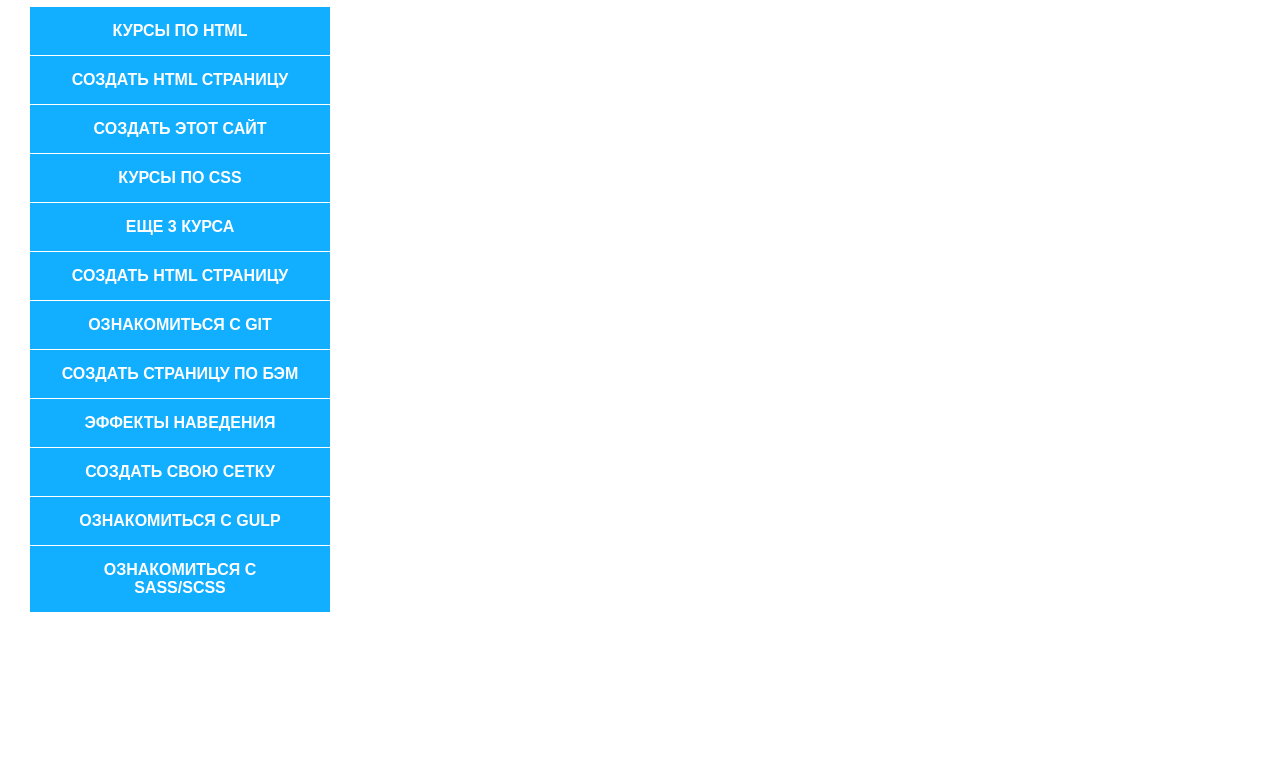
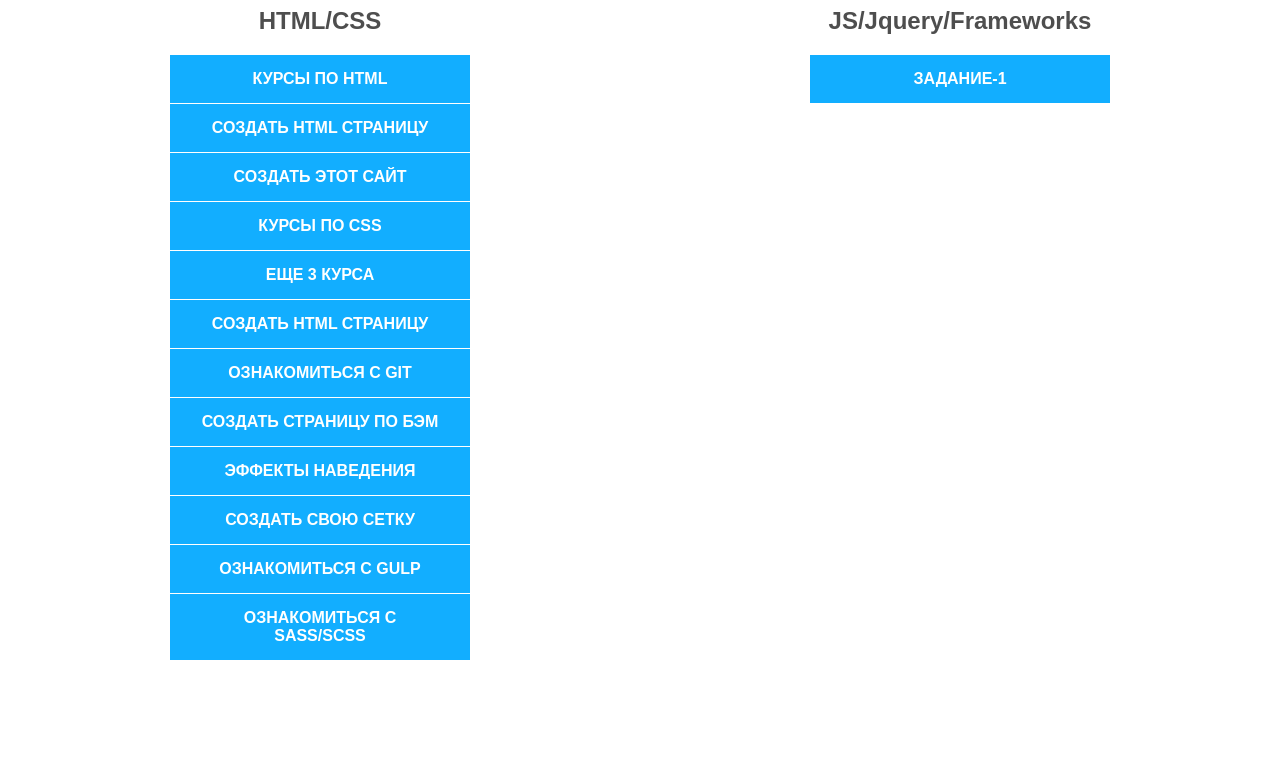
Before and after one commit to wolkart/wolkart.github.io, a plain HTML site: page index.html in a window 1280 px wide. Shown: the part 123-880 px from the top of the page. Before the commit the page ends 800 px from the top, so only its background shows below. Drawn offline with Linux system fonts and the light colour scheme.

Commit message:
Правки

```diff
--- a/css/main.css
+++ b/css/main.css
@@ -14,13 +14,30 @@ html,body {
   color: #4E4E4E;
 }
 
+h1{
+	text-align: center;
+}
+
+h2{
+	margin: 0;
+	margin-bottom: 20px;
+}
+
 .wrapper {
+	display: flex;
 	width: 100%;
 	min-height: 100%;
-	padding: 50px 0 50px 30px;
+	padding: 50px 0;
+}
+.wrapper__col {
+	flex: 0 0 50%;
+	display: flex;
+	flex-direction: column;
+	align-items: center;
 }
 
 ul {
+	display: inline-block;
 	width: 300px;
 	display: inline-block;
 	list-style-type: none;
--- a/index.html
+++ b/index.html
@@ -6,8 +6,10 @@
 	<link rel="stylesheet" href="css/main.css">
 </head>
 <body>
+	<h1>Меню с выполненными заданиями:</h1>
 	<div class="wrapper">
-		<h1>Меню с выполненными заданиями:</h1>
+		<div class="wrapper__col">
+			<h2>HTML/CSS</h2>
 			<ul>
 				<li><a href="task-1.html">Курсы по HTML</a></li>
 				<li><a href="task-2/task-2.html">Создать html страницу</a></li>
@@ -23,5 +25,12 @@
 				<li><a href="scss/dist/index.html">Ознакомиться с sass/scss</a></li>
 			</ul>
 		</div>
+		<div class="wrapper__col">
+			<h2>JS/Jquery/Frameworks</h2>
+			<ul>
+				<li><a href="js-tasks/task-1/index.html">Задание-1</a></li>
+			</ul>
+		</div>
+	</div>
 </body>
 </html>
```
Also changed, not shown: js-tasks/task-1/index.html (added, +14 -0 lines), js-tasks/task-1/script.js (added, +10 -0 lines). Lines whose indentation alone changed are shown as unchanged.
